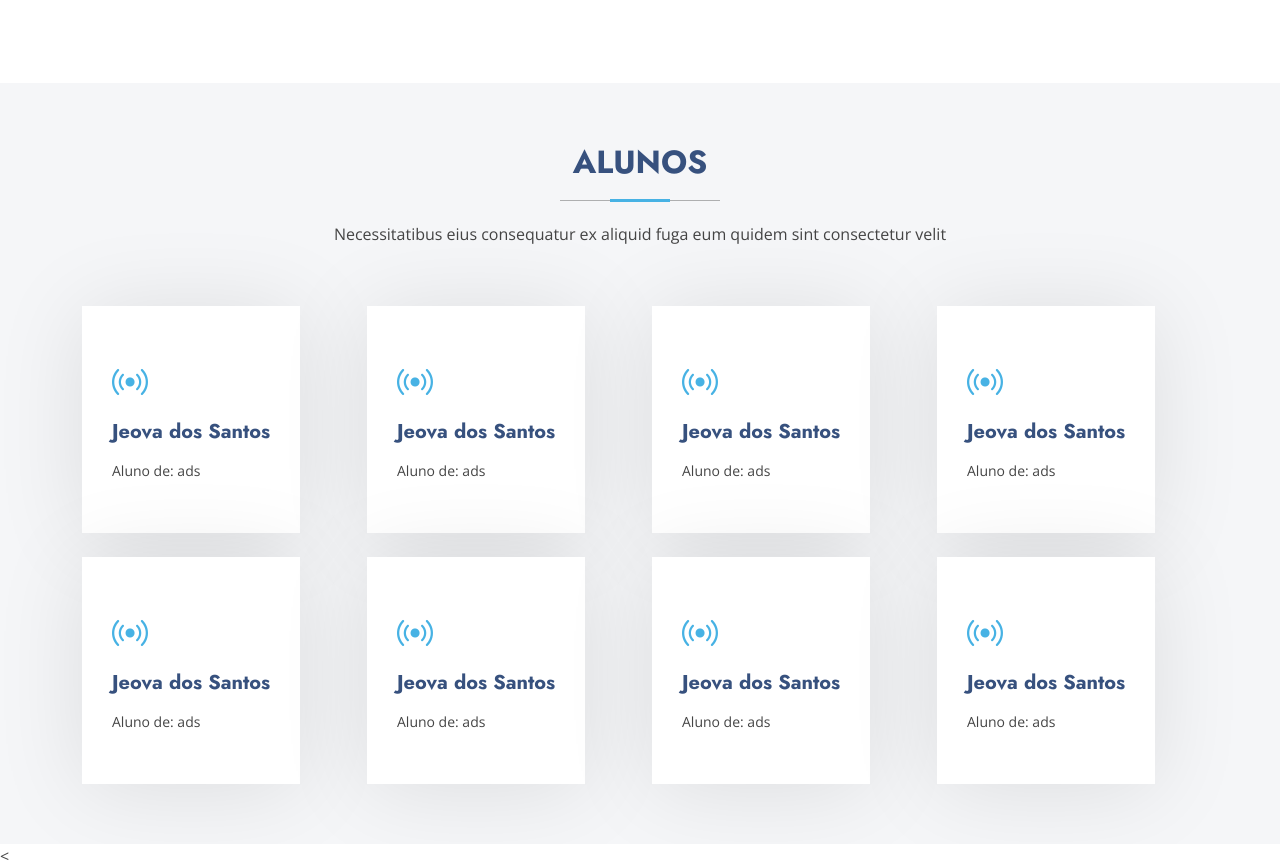
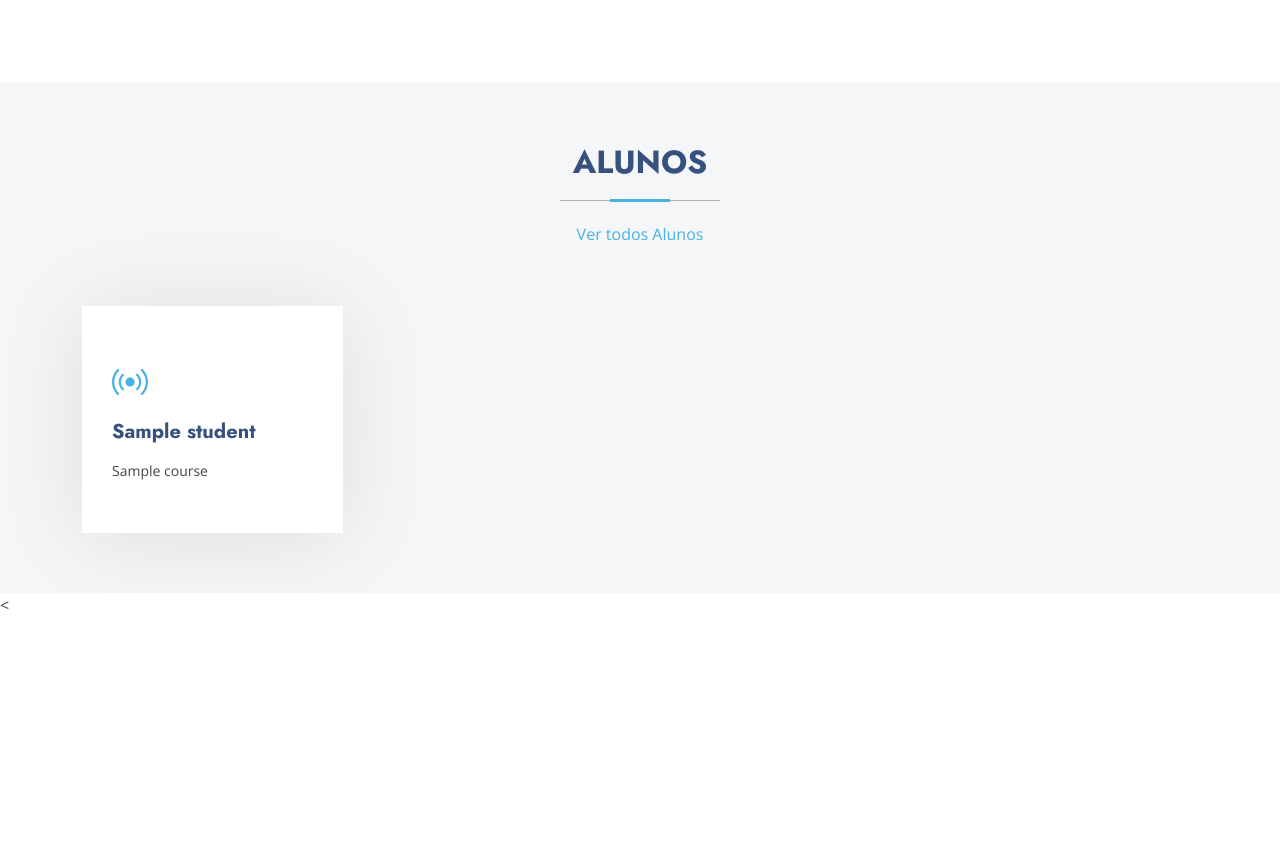
Before and after one commit to GustavoNL/ProjetoFaex, a PHP site: template src/views/LandingPage/LandingPage.php in a window 1280 px wide. Shown: the part 1072-1940 px from the top of the page. After the commit the page ends 1681 px from the top, so only its background shows below. Run offline with PHP 8.4, Linux system fonts and the light colour scheme; the template is opened without the code that fills it: most values are stand-ins (such as "Sample title", 1, 10 or a date in 2020).

Commit message:
Contador alunos landing page

```diff
--- /dev/null
+++ b/public/js/main.mini.js
@@ -0,0 +1 @@
+!function () { window; const e = document.documentElement; if (e.classList.remove("no-js"), e.classList.add("js"), document.body.classList.contains("has-animations")) { (window.sr = ScrollReveal()).reveal(".feature, .pricing-table-inner", { duration: 600, distance: "20px", easing: "cubic-bezier(0.5, -0.01, 0, 1.005)", origin: "bottom", interval: 100 }), e.classList.add("anime-ready"), anime.timeline({ targets: ".hero-figure-box-05" }).add({ duration: 400, easing: "easeInOutExpo", scaleX: [.05, .05], scaleY: [0, 1], perspective: "500px", delay: anime.random(0, 400) }).add({ duration: 400, easing: "easeInOutExpo", scaleX: 1 }).add({ duration: 800, rotateY: "-15deg", rotateX: "8deg", rotateZ: "-1deg" }), anime.timeline({ targets: ".hero-figure-box-06, .hero-figure-box-07" }).add({ duration: 400, easing: "easeInOutExpo", scaleX: [.05, .05], scaleY: [0, 1], perspective: "500px", delay: anime.random(0, 400) }).add({ duration: 400, easing: "easeInOutExpo", scaleX: 1 }).add({ duration: 800, rotateZ: "20deg" }), anime({ targets: ".hero-figure-box-01, .hero-figure-box-02, .hero-figure-box-03, .hero-figure-box-04, .hero-figure-box-08, .hero-figure-box-09, .hero-figure-box-10", duration: anime.random(600, 800), delay: anime.random(600, 800), rotate: [anime.random(-360, 360), function (e) { return e.getAttribute("data-rotation") }], scale: [.7, 1], opacity: [0, 1], easing: "easeInOutExpo" }) } }();
--- a/src/Controllers/Panel/Students/ApiStudents.php
+++ b/src/Controllers/Panel/Students/ApiStudents.php
@@ -21,7 +21,9 @@
 
         $student = $this->student->findAll();
 
-        echo json_encode($student);
+        echo json_encode([
+            "total_student" => count( $student)
+        ]);
 
     }
 }
--- a/src/views/LandingPage/LandingPage.php
+++ b/src/views/LandingPage/LandingPage.php
@@ -76,7 +76,7 @@
              </div>
           </div>
           <div class="col-lg-6 order-1 order-lg-2 hero-img" data-aos="zoom-out" data-aos-delay="200">
-            <img src="assets/img/hero-img.png" class="img-fluid animated" alt="">
+            <img src="/PFaex/src/views/LandingPage/assets/img/hero-img.png" class="img-fluid animated" alt="">
           </div>
         </div>
       </div>
@@ -125,78 +125,25 @@
       <!-- Section Title -->
       <div class="container section-title" data-aos="fade-up">
         <h2>Alunos</h2>
-        <p>Necessitatibus eius consequatur ex aliquid fuga eum quidem sint consectetur velit</p>
+        <a href="/PFaex/panel/students">Ver todos <span class="total-student"></span>Alunos</a>
       </div><!-- End Section Title -->
 
       <div class="container">
 
         <div class="row gy-4">
+          <?php foreach ($student as $key => $students): ?>
 
-          <div class="col-xl-3 col-md-6 d-flex" data-aos="fade-up" data-aos-delay="400">
+          <div class="col-xl-3 col-md-6 " data-aos="fade-up" data-aos-delay="400">
             <div class="service-item position-relative">
               <div class="icon"><i class="bi bi-broadcast icon"></i></div>
-              <h4><a href="" class="stretched-link">Jeova dos Santos</a></h4>
-              <p>Aluno de: ads </p>
+              <h4><a href="" class="stretched-link"><?= $students['name'] ?></a></h4>
+              <p><?= $students['course'] ?> </p>
             </div>
-          </div><!-- End Service Item -->
+          </div>
+          <?php endforeach; ?>
 
-          <div class="col-xl-3 col-md-6 d-flex" data-aos="fade-up" data-aos-delay="400">
-            <div class="service-item position-relative">
-              <div class="icon"><i class="bi bi-broadcast icon"></i></div>
-              <h4><a href="" class="stretched-link">Jeova dos Santos</a></h4>
-              <p>Aluno de: ads </p>
-            </div>
-          </div><!-- End Service Item -->
-          <div class="col-xl-3 col-md-6 d-flex" data-aos="fade-up" data-aos-delay="400">
-            <div class="service-item position-relative">
-              <div class="icon"><i class="bi bi-broadcast icon"></i></div>
-              <h4><a href="" class="stretched-link">Jeova dos Santos</a></h4>
-              <p>Aluno de: ads </p>
-            </div>
-          </div><!-- End Service Item -->
-          <div class="col-xl-3 col-md-6 d-flex" data-aos="fade-up" data-aos-delay="400">
-            <div class="service-item position-relative">
-              <div class="icon"><i class="bi bi-broadcast icon"></i></div>
-              <h4><a href="" class="stretched-link">Jeova dos Santos</a></h4>
-              <p>Aluno de: ads </p>
-            </div>
-          </div><!-- End Service Item -->
-
-          <div class="col-xl-3 col-md-6 d-flex" data-aos="fade-up" data-aos-delay="400">
-            <div class="service-item position-relative">
-              <div class="icon"><i class="bi bi-broadcast icon"></i></div>
-              <h4><a href="" class="stretched-link">Jeova dos Santos</a></h4>
-              <p>Aluno de: ads </p>
-            </div>
-          </div><!-- End Service Item -->
-
-          <div class="col-xl-3 col-md-6 d-flex" data-aos="fade-up" data-aos-delay="400">
-            <div class="service-item position-relative">
-              <div class="icon"><i class="bi bi-broadcast icon"></i></div>
-              <h4><a href="" class="stretched-link">Jeova dos Santos</a></h4>
-              <p>Aluno de: ads </p>
-            </div>
-          </div><!-- End Service Item -->
-
-          <div class="col-xl-3 col-md-6 d-flex" data-aos="fade-up" data-aos-delay="400">
-            <div class="service-item position-relative">
-              <div class="icon"><i class="bi bi-broadcast icon"></i></div>
-              <h4><a href="" class="stretched-link">Jeova dos Santos</a></h4>
-              <p>Aluno de: ads </p>
-            </div>
-          </div><!-- End Service Item -->
-
-          <div class="col-xl-3 col-md-6 d-flex" data-aos="fade-up" data-aos-delay="400">
-            <div class="service-item position-relative">
-              <div class="icon"><i class="bi bi-broadcast icon"></i></div>
-              <h4><a href="" class="stretched-link">Jeova dos Santos</a></h4>
-              <p>Aluno de: ads </p>
-            </div>
-          </div><!-- End Service Item -->
-
+          </div>
         </div>
-
-      </div>
 
     </section><!-- /Services Section -->
 
```
Also changed, not shown: public/js/totalStudents.js (added, +7 -0 lines), src/Controllers/LandingPage/LandingPage.php (+12 -1 lines), src/Models/AbstractModel.php (+9 -3 lines).
